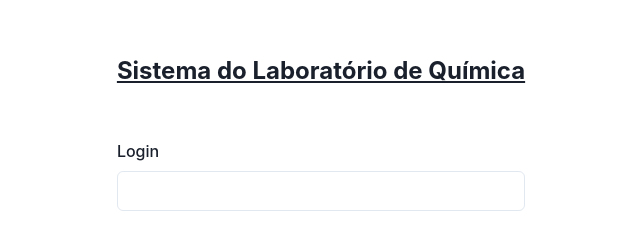
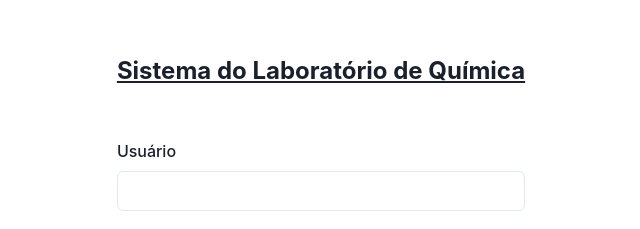
Before and after one commit to felipemaccari/utfpr-projeto-extensao-lab, a React (Create React App) app: page / in a window 1280 px wide. Shown: the part 172-401 px from the top of the page, without its empty margins (319-959 px from the left). Built offline with nearby package versions, Linux system fonts and the light colour scheme; no server answers.

Commit message:
feat(pages-login): create mutation to api auth

```diff
--- a/src/pages/auth/Login/Login.js
+++ b/src/pages/auth/Login/Login.js
@@ -6,21 +6,44 @@ import {
   Button,
   Text,
   FormErrorMessage,
+  useToast,
 } from "@chakra-ui/react";
 
 import { useForm } from "react-hook-form";
 
+import { useMutationAuth } from "service/auth";
+
 const Login = () => {
+  const toast = useToast();
+
   const {
     register,
     handleSubmit,
     formState: { errors },
   } = useForm();
 
-  const onSubmit = (data) => {
-    localStorage.setItem("USER", data);
+  const { mutate, isLoading } = useMutationAuth({
+    onError: ({ response }) => {
+      const message = response.data.message;
 
-    window.location.reload();
+      toast({
+        title: message,
+        status: "error",
+        duration: 9000,
+        isClosable: true,
+      });
+
+      return;
+    },
+    onSuccess: (data) => {
+      localStorage.setItem("USER", data);
+
+      window.location.reload();
+    },
+  });
+
+  const onSubmit = async (data) => {
+    await mutate(data);
   };
 
   return (
@@ -36,16 +59,18 @@ const Login = () => {
             Sistema do Laboratório de Química
           </Text>
 
-          <FormControl isInvalid={errors.login}>
-            <FormLabel htmlFor="login">Login</FormLabel>
+          <FormControl isInvalid={errors.username}>
+            <FormLabel htmlFor="username">Usuário</FormLabel>
             <Input
-              id="login"
+              id="username"
               type="text"
-              {...register("login", { required: "O login é obrigatório!" })}
+              {...register("username", {
+                required: "O nome de usuário é obrigatório!",
+              })}
             />
 
-            {errors.login && (
-              <FormErrorMessage>{errors.login.message}</FormErrorMessage>
+            {errors.username && (
+              <FormErrorMessage>{errors.username.message}</FormErrorMessage>
             )}
           </FormControl>
 
@@ -62,7 +87,12 @@ const Login = () => {
             )}
           </FormControl>
 
-          <Button mt="50px" type="submit">
+          <Button
+            mt="50px"
+            type="submit"
+            isLoading={isLoading}
+            isDisabled={isLoading}
+          >
             Login
           </Button>
         </Flex>
--- /dev/null
+++ b/src/service/auth.js
@@ -0,0 +1,8 @@
+import axios from "axios";
+
+import { useMutation } from "react-query";
+
+const BASE_URL = process.env.REACT_APP_API_URL;
+
+export const useMutationAuth = (options = {}) =>
+  useMutation((authData) => axios.post(`${BASE_URL}/auth`, authData), options);
```
